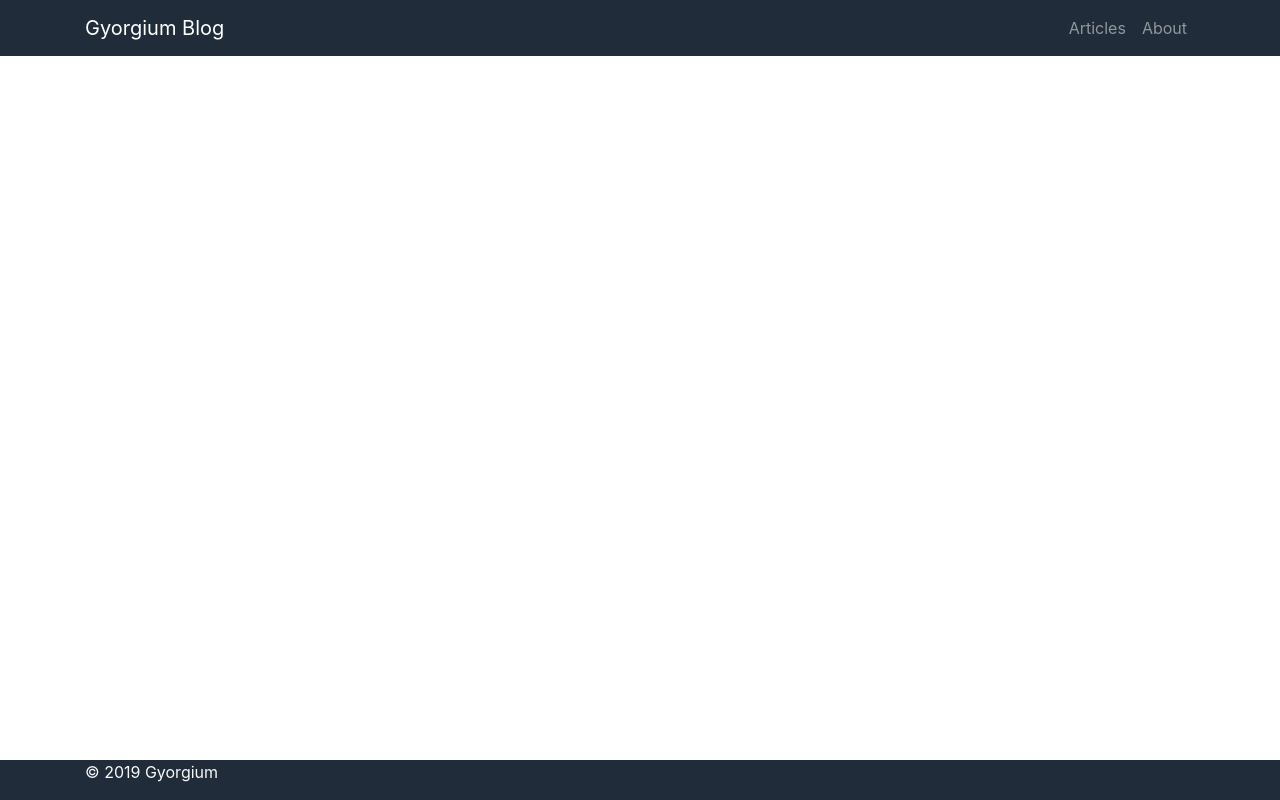
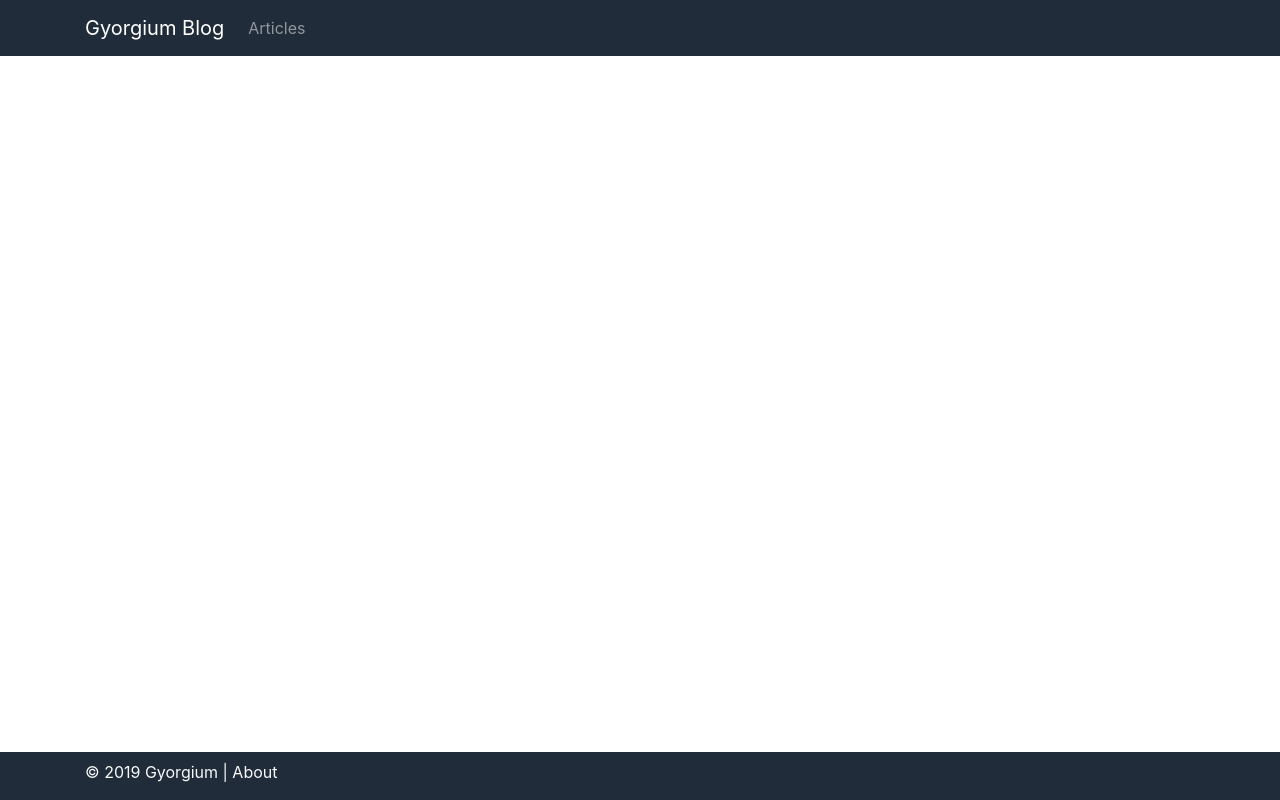
Before and after one commit to gyorgium/myblog, a Django app: page /about/ in a window 1280 px wide. Run offline with Django 3.2, Linux system fonts and the light colour scheme; some libraries are stand-ins or nearby versions.

Commit message:
move about link to the footer

```diff
--- a/blog/static/css/main.css
+++ b/blog/static/css/main.css
@@ -2,7 +2,7 @@ html { height: 100%; }
 
 body {
     padding-top: 4.5rem;
-    padding-bottom: 2.5rem;
+    padding-bottom: 3rem;
     position: relative;
     min-height: 100%;
 }
@@ -15,5 +15,6 @@ body {
 footer {
     position: absolute;
     left: 0 ; right: 0; bottom: 0;
-    height: 2.5rem;
+    height: 3rem;
+    padding-top: 0.5rem;
 }
--- a/blog/templates/blog/base.html
+++ b/blog/templates/blog/base.html
@@ -19,12 +19,9 @@
           <span class="navbar-toggler-icon"></span>
         </button>
         <div class="collapse navbar-collapse" id="navbarSupportedContent">
-          <ul class="navbar-nav ml-auto">
+          <ul class="navbar-nav">
             <li class="nav-item">
               <a class="nav-link" href="{% url 'post_list' %}">Articles</a>
-            </li>
-            <li class="nav-item">
-              <a class="nav-link" href="{% url 'about' %}">About</a>
             </li>
             {% if user.is_authenticated %}
               <li class="nav-item">
@@ -56,7 +53,11 @@
 <!-- footer -->
     <footer class="text-light">
       <div class="container">
-        <p>© 2019 Gyorgium</p>
+        <div class="row">
+          <div class="col-8">
+            <p>© 2019 Gyorgium | <a class="text-light" href="{% url 'about' %}">About</a></p>
+          </div>
+        </div>
       </div>
     </footer>
 <!-- end footer -->
```
